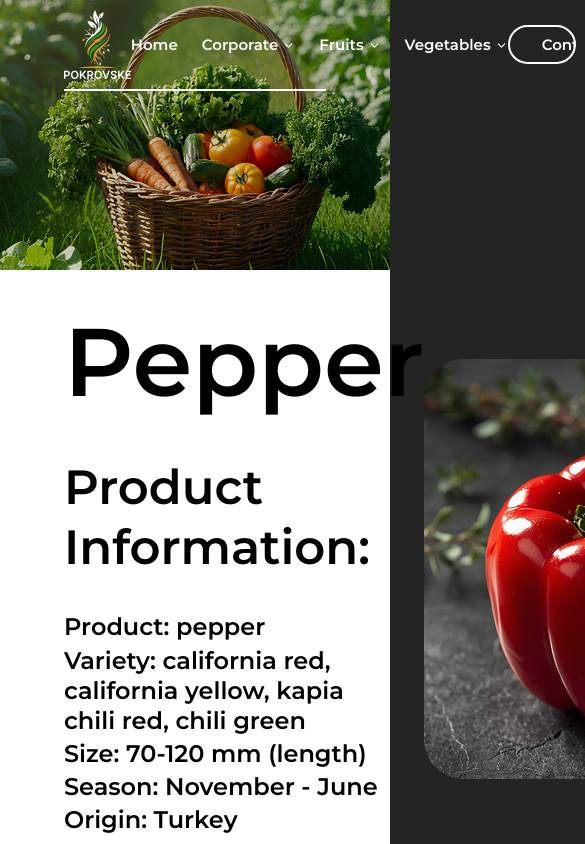
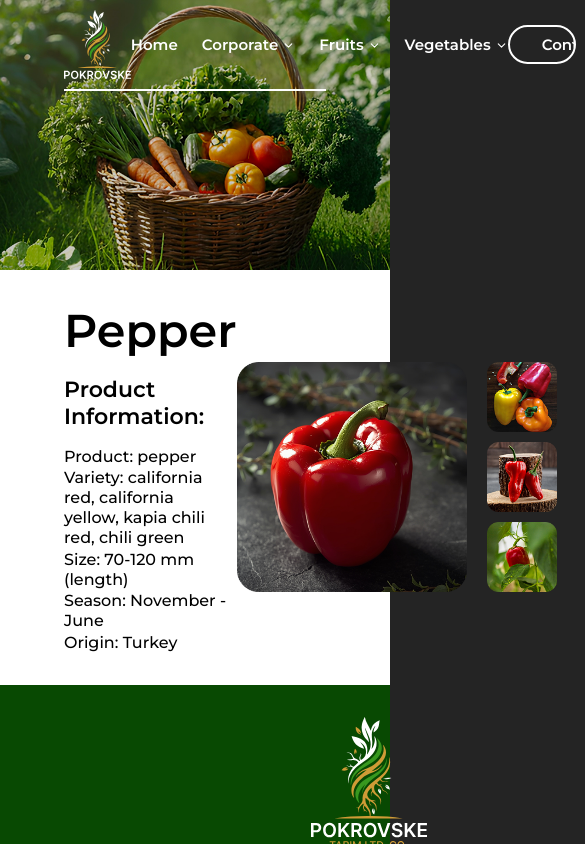
Before and after one commit to yuriivintoniak/grow-up-company, a React (Vite) app: page / in a window 390 px wide. Both pictures are taken after a click on the button 93 px from the left and 3092 px from the top of the page. Shown: the top 844 px of the page, 585 px wide, since content can reach past the window. Built offline with nearby package versions, Linux system fonts and the light colour scheme.

Commit message:
style: add tablet styles for Pepper page

```diff
--- a/src/components/vegetables/pepper/Pepper.module.css
+++ b/src/components/vegetables/pepper/Pepper.module.css
@@ -27,7 +27,7 @@
 .productInformation {
   color: #000;
   font-size: 1.5rem;
-  font-weight: 600;
+  font-weight: 500;
   line-height: 1.25;
   display: flex;
   gap: 0.2rem;
@@ -63,3 +63,53 @@
   height: auto;
   object-fit: contain;
 }
+
+@media (max-width: 1023px) {
+  .textBlock {
+    gap: 1rem;
+  }
+
+  .title {
+    font-size: 2.875rem;
+  }
+
+  .subtitle {
+    font-size: 1.375rem;
+  }
+
+  .productInformation {
+    font-size: 1rem;
+    gap: 0.1rem;
+  }
+
+  .imageContainer {
+    display: grid;
+    gap: 1.25rem;
+    grid-template-columns: 230px 70px;
+  }
+
+  .largeImage {
+    width: 230px;
+    height: auto;
+    object-fit: contain;
+  }
+
+  .smallImages {
+    cursor: pointer;
+    display: grid;
+    gap: 0.625rem;
+    grid-template-rows: repeat(3, 70px);
+  }
+
+  .smallImages img {
+    width: 100%;
+    height: auto;
+    object-fit: contain;
+  }
+
+  .smallImageFromLarge {
+    width: 100%;
+    height: auto;
+    object-fit: contain;
+  }
+}
--- a/src/components/vegetables/pepper/Pepper.tsx
+++ b/src/components/vegetables/pepper/Pepper.tsx
@@ -22,7 +22,7 @@ export default function Pepper() {
         </h3>
         <div className={styles.productInformation}>
           <p>Product: pepper</p>
-          <p>Variety: california red, california yellow, kapia <br /> chili red, chili green</p>
+          <p>Variety: california red, california <br /> yellow, kapia chili red, chili green</p>
           <p>Size: 70-120 mm (length)</p>
           <p>Season: November - June</p>
           <p>Origin: Turkey</p>
```
